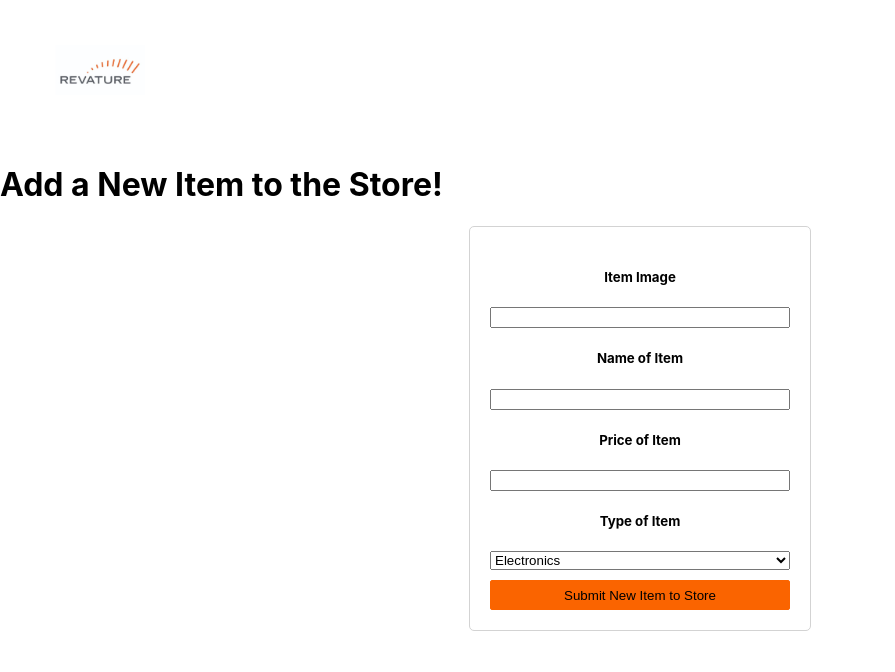
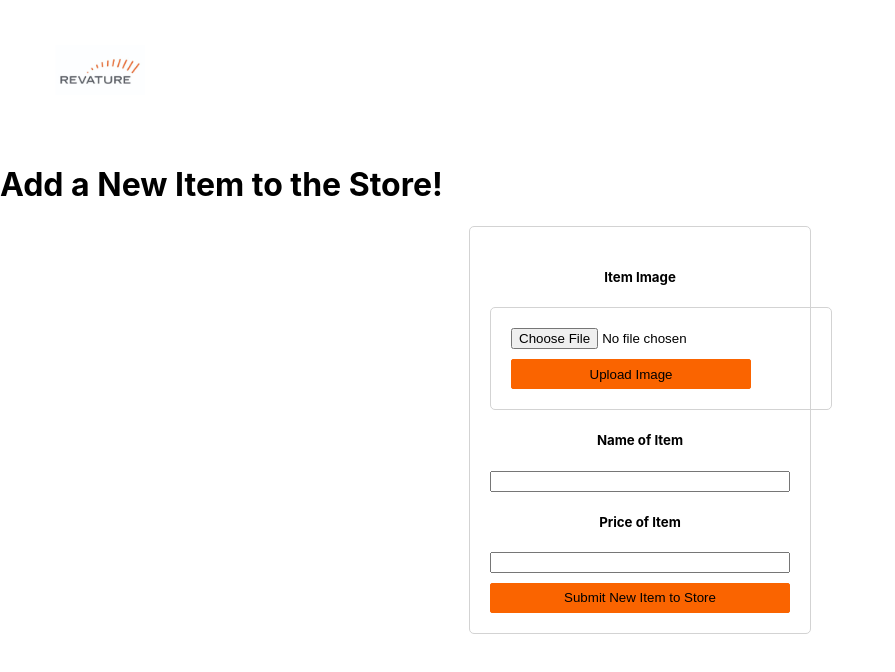
Before and after one commit to 0947JavaReact/project-2---RevatureShop-team2, a React (Create React App) app in the folder project2frontend/: page /add_new_item in a window 1280 px wide. Shown: the top 672 px of the page, without its empty margins (0-895 px from the left). Built offline with nearby package versions, Linux system fonts and the light colour scheme.

Commit message:
adding functionality to items

```diff
--- a/project2frontend/package.json
+++ b/project2frontend/package.json
@@ -11,7 +11,7 @@
     "react-dom": "^17.0.2",
     "react-redux": "^7.2.3",
     "react-router-dom": "^5.2.0",
-    "react-scripts": "4.0.3",
+    "react-scripts": "^4.0.3",
     "redux-thunk": "^2.3.0",
     "usps-webtools": "^1.0.5",
     "web-vitals": "^1.1.1"
--- a/project2frontend/src/AddItem.js
+++ b/project2frontend/src/AddItem.js
@@ -1,10 +1,40 @@
-import React from 'react';
+import React, {useState} from 'react';
 
 import { Link } from "react-router-dom";
 import Logo from './logo.jpg';
+import ItemServices from './services/ItemService';
+
 {/* NewItem! */}
-function NewItem() {
+function NewItem(props) {
+    let [item, setItem] = useState({name:null, photo:null, price:null})
+    //let formData = new FormData()
+    //formData.append('imageUpload',imageUpload)
+    //formData.append('fName',fName)
 
+    // funtion handleChange(e){
+    //     let val = e.target.value;
+    //     console.log(val)
+    //     console.log(e.target.name)
+    // }
+    const onChange = (e) => {
+        //formData.append('imageUpload',item.photo);
+        setItem({ ...item,[e.target.name]: e.target.value})
+    }
+    const addimage = (e) => {
+        let formData = new FormData();
+        formData.append('imageUpload',item.photo);
+        console.log(formData);
+        setItem({ ...item,[item.photo]: formData});
+    }
+
+    function submitItem(e) {
+        //add item from state with itemservice
+        console.log(item);
+        //formData.append('imageUpload',item.photo);
+        //formData.append(item.photo,'imageUpload',)
+        e.preventDefault();
+        ItemServices.createItem(item)
+    }
     return (
         <div className='newitem'>
             <Link to='./login'>
@@ -16,25 +46,33 @@ function NewItem() {
 
                 <form>
                     <h5>Item Image</h5>
-                    <input type='text' />
+                    <div className="testingImage">
+                        <form name="imageUpload" encType="multipart/form-data" method="post">
+                            <input name="photo" value={item.photo} onChange={addimage} type="file" name="photo" id="imageUpload"></input>
+                            <button type="submit">Upload Image</button>
+                        </form>
+                    </div>
+                    {/* <h5>Item Image</h5>
+                    <input type='text' /> */}
 
                     <h5>Name of Item</h5>
-                    <input type='text' />
+                    <input name="name" value={item.name} onChange={onChange} type='text' />
 
                     <h5>Price of Item</h5>
-                    <input type='number' />
+                    <input name="price" value={item.price} onChange={onChange} type='number' />
 
-                    <h5>Type of Item</h5>
+                    {/* <h5>Type of Item</h5>
                     <select className="dropdown">
                         <option value="Electronics">Electronics</option>
                         <option value="Food">Food</option>
                         <option value="Clothing">Clothing</option>
-                    </select>
+                    </select> */}
 
-                    <button type='submit' className='login__signInButton' onClick="/add_new_item" >Submit New Item to Store</button>
+                    <button type='submit' className='login__signInButton' onClick={submitItem} >Submit New Item to Store</button>
 
                 </form>
             </div>
+
         </div>
 
     )
--- a/project2frontend/src/reduxStore.js
+++ b/project2frontend/src/reduxStore.js
@@ -11,7 +11,7 @@ const store = createStore(
   initialState,
   compose(
     applyMiddleware(...middleware),
-    window.__REDUX_DEVTOOLS_EXTENSION__ && window.__REDUX_DEVTOOLS_EXTENSION__()
+    //window.__REDUX_DEVTOOLS_EXTENSION__ && window.__REDUX_DEVTOOLS_EXTENSION__()
   )
 );
 
--- a/project2frontend/src/services/ItemService.js
+++ b/project2frontend/src/services/ItemService.js
@@ -8,7 +8,7 @@ class ItemServices{
         return axios.get(ITEM_API_BASE_URL+ "/allitems" )
     }
     createItem(item){
-        return axios.get(ITEM_API_BASE_URL + '/create',item)
+        return axios.post(ITEM_API_BASE_URL + '/create',item)
     }
     getItemByName(name){
         return axios.get(ITEM_API_BASE_URL + '/' + name,name)
```
Also changed, not shown: project2frontend/src/Store.js (+4 -2 lines), 2 other files (tests, documents, lock files or other folders).
